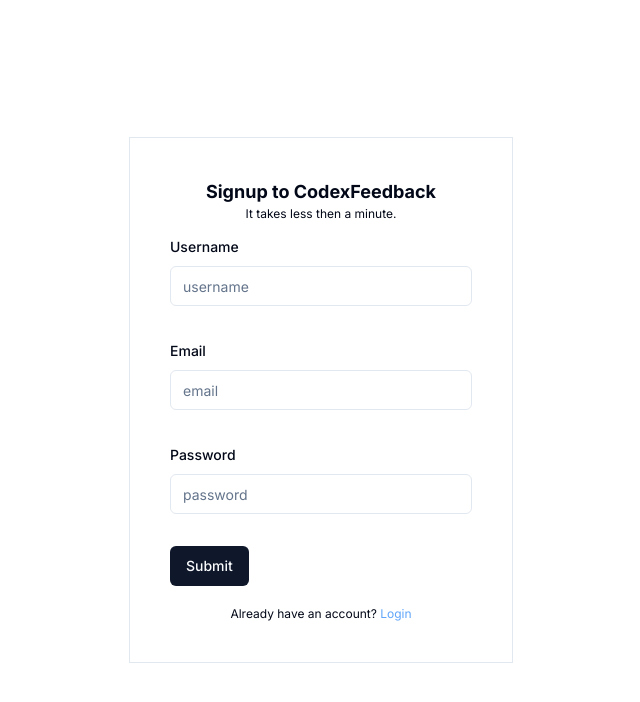
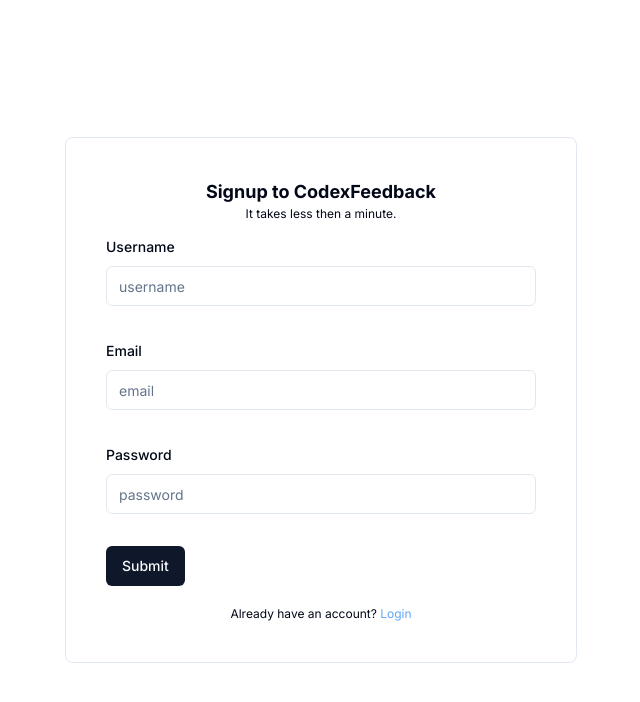
Before and after one commit to codexharoon/codexfeedback, a Next.js app: page /signup in a window 1280 px wide. Shown: the top 702 px of the page, without its empty margins (319-959 px from the left). Built offline with nearby package versions, Linux system fonts and the light colour scheme.

Commit message:
signup frontend improve + fix bugs

```diff
--- a/src/app/(auth)/signup/page.tsx
+++ b/src/app/(auth)/signup/page.tsx
@@ -92,7 +92,7 @@
           description: response.data.message,
         });
 
-        router.replace(`/verify/?${values.username}`);
+        router.replace(`/verify/${values.username}`);
       }
     } catch (error) {
       console.log("error to submit form", error);
@@ -109,7 +109,7 @@
 
   return (
     <div className="flex justify-center items-center min-h-screen">
-      <div className="border p-10 w-[30%]">
+      <div className="border p-10 rounded-lg w-full max-w-lg">
         <div className="text-center mb-3">
           <h1 className="text-lg font-bold">Signup to CodexFeedback</h1>
           <p className="text-xs">It takes less then a minute.</p>
```
